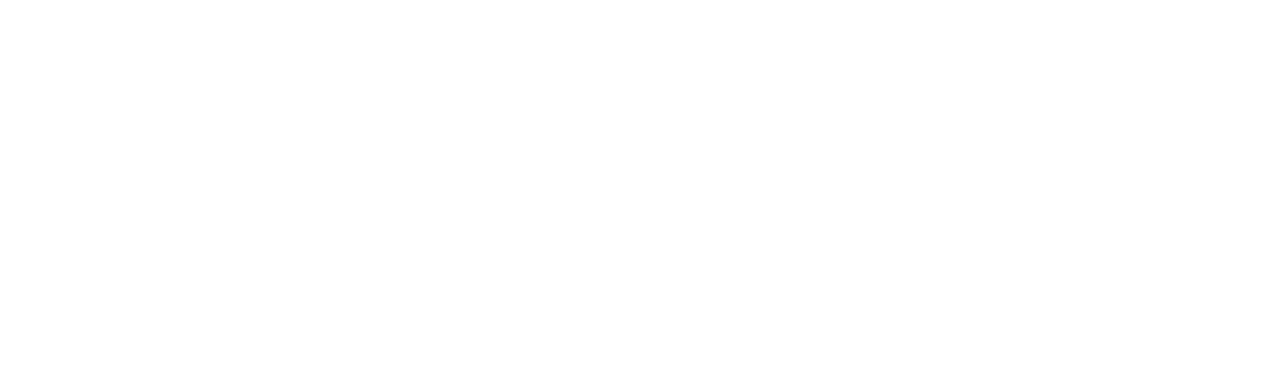
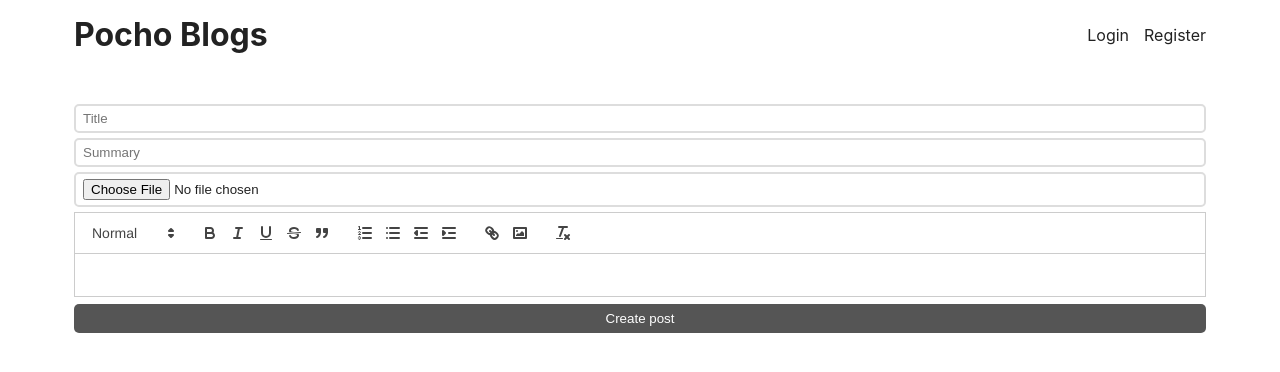
Before and after one commit to CamiloTello002/Express-It, a React (Create React App) app in the folder client/: page /edit/1 in a window 1280 px wide. Before the commit this address had no page. Shown: the top 372 px of the page. Built offline with nearby package versions, Linux system fonts and the light colour scheme; no server answers.

Commit message:
edit post route added

```diff
--- a/client/src/App.js
+++ b/client/src/App.js
@@ -9,6 +9,7 @@
 import CreatePost from 'pages/CreatePost';
 import { UserContextProvider } from 'UserContext';
 import PostPage from 'pages/PostPage';
+import EditPost from 'pages/EditPost';
 
 function App() {
   return (
@@ -20,6 +21,7 @@
           <Route path={'/register'} element={<RegisterPage />} />
           <Route path={'/create'} element={<CreatePost />} />
           <Route path={'/post/:id'} element={<PostPage />} />
+          <Route path={'/edit/:id'} element={<EditPost />} />
         </Route>
       </Routes>
     </UserContextProvider>
--- /dev/null
+++ b/client/src/pages/EditPost.js
@@ -0,0 +1,105 @@
+import ReactQuill from 'react-quill';
+import { API_DOMAIN, API_PORT } from 'config';
+import { useState } from 'react';
+import 'react-quill/dist/quill.snow.css';
+import { Navigate } from 'react-router-dom';
+
+// include modules (for customization)
+const modules = {
+  toolbar: [
+    [{ header: [1, 2, false] }],
+    ['bold', 'italic', 'underline', 'strike', 'blockquote'],
+    [
+      { list: 'ordered' },
+      { list: 'bullet' },
+      { indent: '-1' },
+      { indent: '+1' },
+    ],
+    ['link', 'image'],
+    ['clean'],
+  ],
+};
+
+// include formats (for customization)
+const formats = [
+  'header',
+  'bold',
+  'italic',
+  'underline',
+  'strike',
+  'blockquote',
+  'list',
+  'bullet',
+  'indent',
+  'link',
+  'image',
+];
+
+// with doing export default function, we can smell a component about to be created
+export default function EditPost() {
+  const [title, setTitle] = useState('');
+  const [summary, setSummary] = useState('');
+  const [content, setContent] = useState('');
+  const [file, setFile] = useState(null);
+  const [redirect, setRedirect] = useState(false);
+
+  const onChangeFile = (e) => {
+    setFile(e.target.files);
+  };
+
+  const baseURL = `${API_DOMAIN}:${API_PORT}`;
+  const path = '/create-post';
+  async function editPost(ev) {
+    ev.preventDefault();
+    const formData = new FormData();
+    formData.append('title', title);
+    formData.append('summary', summary);
+    formData.append('content', content);
+    file !== null && formData.append('file', file[0]);
+
+    const response = await fetch(`${baseURL}${path}`, {
+      method: 'POST',
+      body: formData,
+      // We need to send the cookie because the user information is there
+      credentials: 'include',
+    });
+    const responseJson = await response.json();
+    if (response.ok) {
+      setRedirect(true);
+    }
+  }
+
+  if (redirect) {
+    return <Navigate to={'/'} />;
+  }
+
+  // finally return the rendered component
+  return (
+    <form onSubmit={editPost}>
+      <input
+        type="title"
+        placeholder={'Title'}
+        value={title}
+        onChange={(ev) => setTitle(ev.target.value)}
+      />
+      <input
+        type="summary"
+        placeholder={'Summary'}
+        value={summary}
+        onChange={(ev) => setSummary(ev.target.value)}
+      />
+      {/* This is the input file where we'll get the blob. */}
+      <input type="file" onChange={onChangeFile} />
+      {/* <textarea name="" id=""></textarea> */}
+      <ReactQuill
+        value={content}
+        modules={modules}
+        formats={formats}
+        onChange={(newValue) => setContent(newValue)}
+      />
+      <button style={{ marginTop: '7px' }} type="submit">
+        Create post
+      </button>
+    </form>
+  );
+}
```
Also changed, not shown: client/notes.txt.
